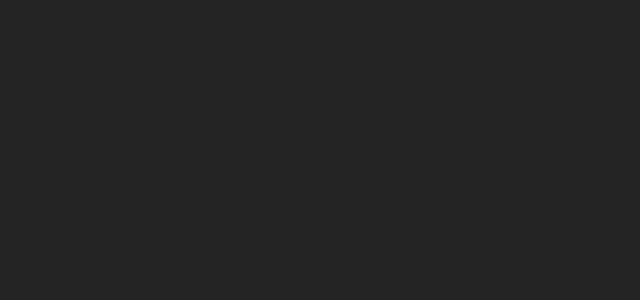
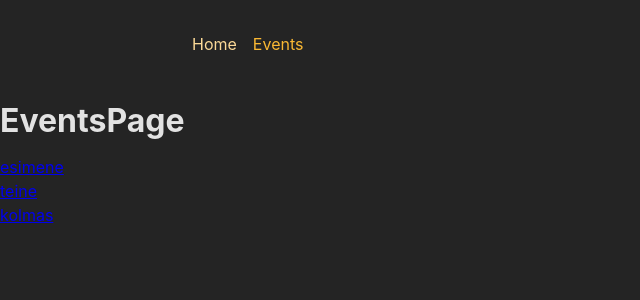
Before and after one commit to TLiiv/Excersice-Routeing, a React (Create React App) app: page /events in a window 1280 px wide. Shown: the top 300 px of the page, without its empty margins (0-640 px from the left). Built offline with nearby package versions, Linux system fonts and the light colour scheme.

Commit message:
exersice done except 7

```diff
--- a/package.json
+++ b/package.json
@@ -8,6 +8,7 @@
     "@testing-library/user-event": "^13.5.0",
     "react": "^18.2.0",
     "react-dom": "^18.2.0",
+    "react-router-dom": "^6.15.0",
     "react-scripts": "5.0.1",
     "web-vitals": "^2.1.4"
   },
--- a/src/App.js
+++ b/src/App.js
@@ -15,13 +15,37 @@
 // 3. Add a root layout that adds the <MainNavigation> component above all page components
 // 4. Add properly working links to the MainNavigation
 // 5. Ensure that the links in MainNavigation receive an "active" class when active
-// 6. Output a list of dummy events to the EventsPage
+// 6. Output a list of dummy events to the EventsPage //POOLELI
 //    Every list item should include a link to the respective EventDetailPage
 // 7. Output the ID of the selected event on the EventDetailPage
 // BONUS: Add another (nested) layout route that adds the <EventNavigation> component above all /events... page components
 
+import { createBrowserRouter, RouterProvider }from 'react-router-dom';
+import Root from './routes/Root';
+import HomePage from './routes/HomePage';
+import EventsPage from './routes/EventsPage';
+import EventDetailPage from './routes/EventDetailPage';
+import NewEventPage from './routes/NewEventPage';
+import EditEventPage from './routes/EditEventPage';
+
 function App() {
-  return <div></div>;
+
+  const router = createBrowserRouter([
+    {path:'/',
+      element:<Root/>,
+      children:[
+        { path:'',element:<HomePage/>},
+        { path:'events',element:<EventsPage/>},
+        { path:'events/:id',element:<EventDetailPage/>},
+        { path:'events/new',element:<NewEventPage/>},
+        { path:'events/edit',element:<EditEventPage/>}
+      ]
+    }
+  ])
+
+  return <div>
+    <RouterProvider router={router}/>
+  </div>;
 }
 
 export default App;
--- a/src/components/MainNavigation.js
+++ b/src/components/MainNavigation.js
@@ -1,15 +1,25 @@
-import classes from './MainNavigation.module.css';
+import { NavLink } from 'react-router-dom';
+
+import styles from './MainNavigation.module.css';
 
 function MainNavigation() {
   return (
-    <header className={classes.header}>
+    <header className={styles.header}>
       <nav>
-        <ul className={classes.list}>
+        <ul className={styles.list}>
           <li>
-            <a>Home</a>
+            <NavLink
+              to='/'
+              end={true}
+              className={({isActive})=>(isActive ? styles.active : undefined)}
+            >
+              Home</NavLink>
           </li>
           <li>
-            <a>Events</a>
+            <NavLink
+             to='/events'
+             className={({isActive})=>(isActive ? styles.active : undefined)}
+             >Events</NavLink>
           </li>
         </ul>
       </nav>
--- /dev/null
+++ b/src/routes/EditEventPage.js
@@ -0,0 +1,7 @@
+function EditEventPage () {
+    return (
+        <h1>EditEventPage</h1>
+    )
+}
+
+export default EditEventPage;
--- /dev/null
+++ b/src/routes/EventDetailPage.js
@@ -0,0 +1,7 @@
+function EventDetailPage(){
+    return (
+        <h1>EventDetailPage</h1>
+    )
+}
+
+export default EventDetailPage;
--- /dev/null
+++ b/src/routes/EventsPage.js
@@ -0,0 +1,24 @@
+import { Link } from "react-router-dom";
+
+const DUMMYEVENTS = [
+    {id:'e1', event:'esimene'},
+    {id:'e2', event:'teine'},
+    {id:'e3', event:'kolmas'},
+];
+
+
+function EventsPage(){
+
+    const events = DUMMYEVENTS.map((e)=>(
+        <li key={e.id}><Link to={`/events/${e.id}`}>{e.event}</Link></li>
+    ))
+
+    return (
+        <>
+            <h1>EventsPage</h1>
+            <ul>{events}</ul>
+        </>
+    )
+}
+
+export default EventsPage;
--- /dev/null
+++ b/src/routes/HomePage.js
@@ -0,0 +1,7 @@
+function HomePage (){
+    return (
+        <h1>Home</h1>
+    )
+}
+
+export default HomePage;
--- /dev/null
+++ b/src/routes/Root.js
@@ -0,0 +1,15 @@
+import { Outlet } from "react-router-dom";
+import MainNavigation from "../components/MainNavigation";
+
+function Root (){
+    return (
+    <>
+    <MainNavigation/>
+        <main>
+            <Outlet/>
+        </main>
+    </>
+    )
+}
+
+export default Root;
```
Also changed, not shown: src/routes/NewEventPage.js (added), 1 other file (tests, documents, lock files or other folders).
